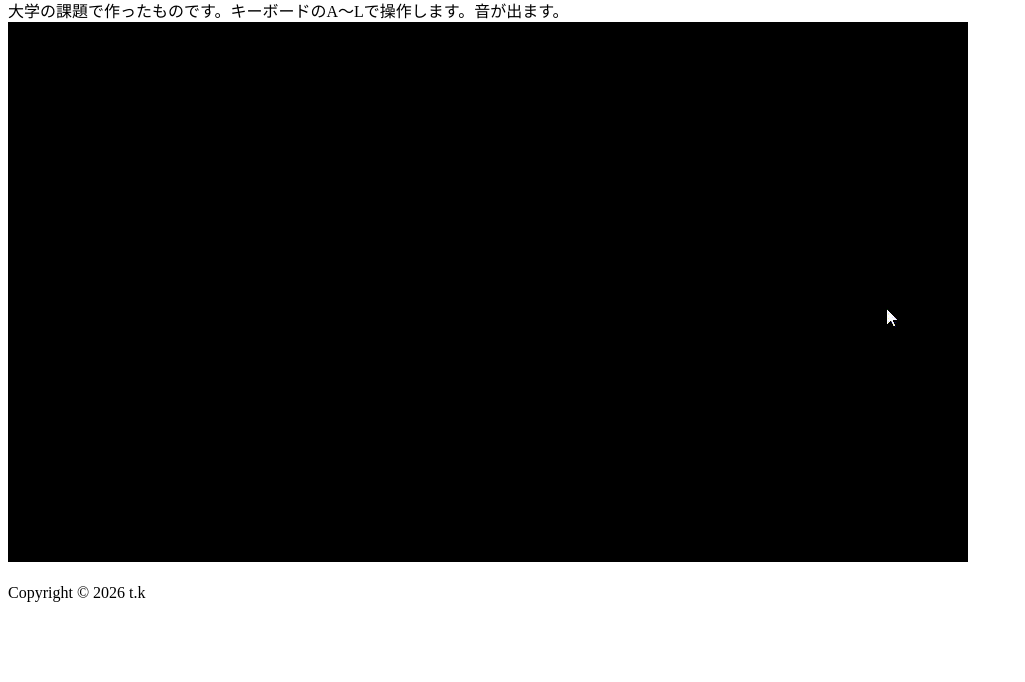
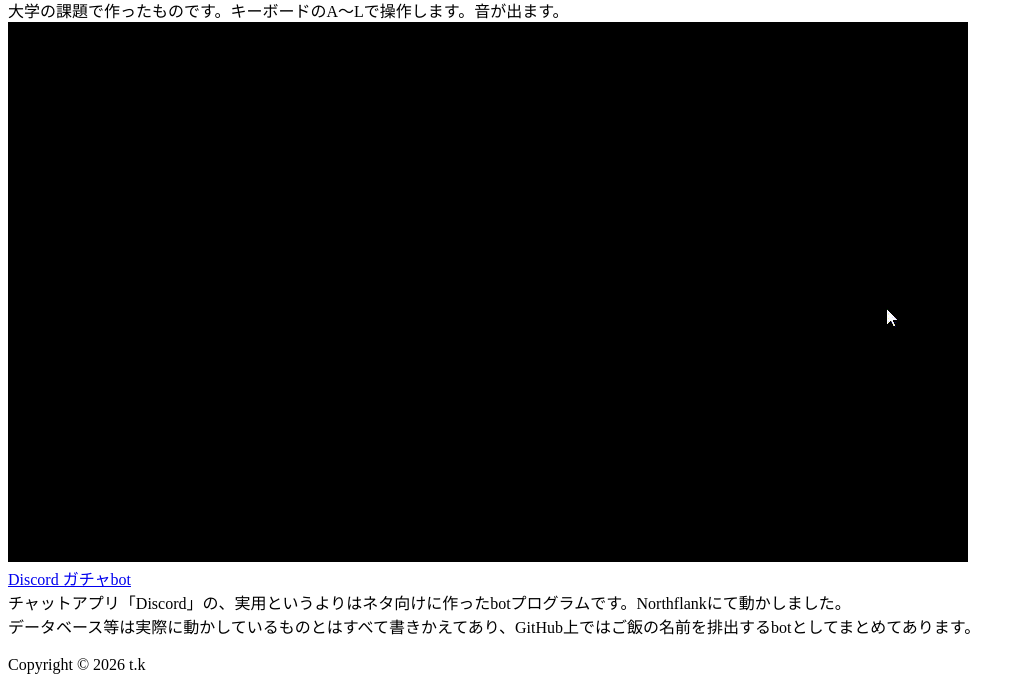
Before and after one commit to javatbreaks/javatbreaks.github.io, a plain HTML site: page index.html in a window 1280 px wide. Shown: the part 720-1402 px from the top of the page, without its empty margins (0-1025 px from the left). Before the commit the page ends 1330 px from the top, so only its background shows below. Drawn offline with Linux system fonts and the light colour scheme.

Commit message:
Update index.html

```diff
--- a/index.html
+++ b/index.html
@@ -27,6 +27,11 @@
         大学の課題で作ったものです。キーボードのA～Lで操作します。音が出ます。<br>
         <img src="img/tenori.gif"><br>
       </div>
+      <div class="block">
+        <a href="https://github.com/javatbreaks/discord_meshi_bot">Discord ガチャbot</a><br>
+        チャットアプリ「Discord」の、実用というよりはネタ向けに作ったbotプログラムです。Northflankにて動かしました。<br>
+        データベース等は実際に動かしているものとはすべて書きかえてあり、GitHub上ではご飯の名前を排出するbotとしてまとめてあります。<br>
+      </div>
     </section>
 
     <br>
```
